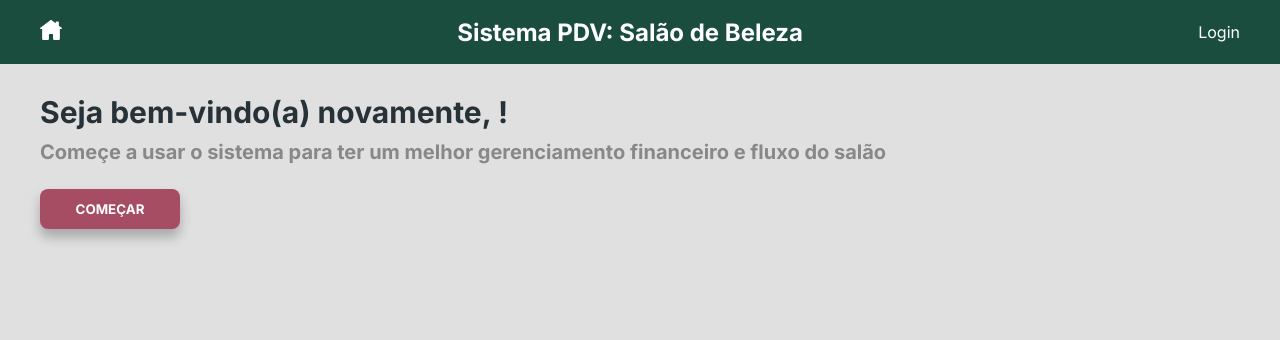
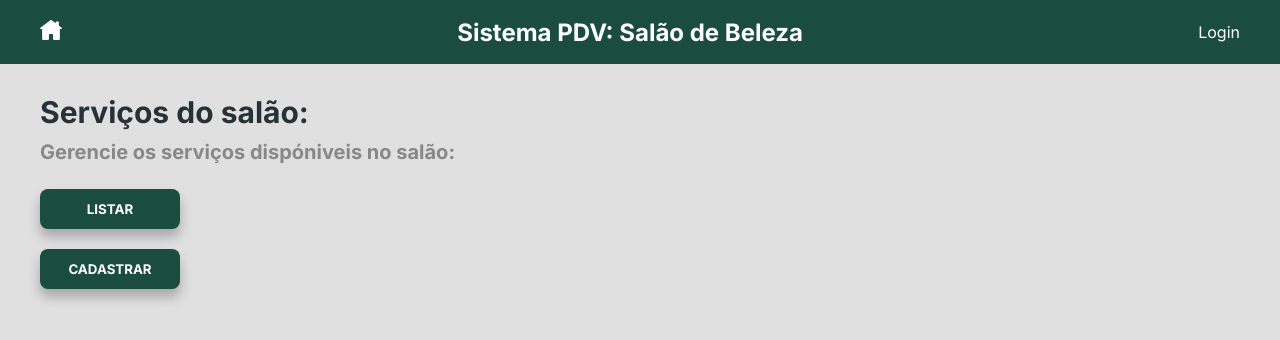
Before and after one commit to cauerg44/salon-manager, a React (Vite) app in the folder beauty-core-frontend/: page /services in a window 1280 px wide. Before the commit this address led to /. Shown: the top 340 px of the page. Built offline with nearby package versions, Linux system fonts and the light colour scheme; no server answers.

Commit message:
wip: salon services page.

```diff
--- a/beauty-core-frontend/src/App.tsx
+++ b/beauty-core-frontend/src/App.tsx
@@ -11,6 +11,7 @@ import { useState } from "react";
 import { ContextProfessionalLogged } from "./utils/context-professional-logged";
 import ClientsListing from "./routes/ClientHome/Clients/ClientsListing";
 import Clients from "./routes/ClientHome/Clients";
+import Services from "./routes/ClientHome/Services";
 
 export default function App() {
 
@@ -26,6 +27,7 @@ export default function App() {
               <Route path="home" element={<Home />} />
               <Route path="login" element={<Login />} />
               <Route path="general" element={<General />} />
+              <Route path="services" element={<Services />} />
               <Route path="specializations" element={<Specializations />}>
                 <Route path="listing" element={<SpecializationsListing />} />
               </Route>
--- a/beauty-core-frontend/src/routes/ClientHome/General/index.tsx
+++ b/beauty-core-frontend/src/routes/ClientHome/General/index.tsx
@@ -15,7 +15,9 @@ export default function General() {
             <div className='bcf-action-item'>Clientes</div>
           </Link>
 
-          <div className='bcf-action-item'>Serviços</div>
+          <Link to={"/services"}>
+            <div className='bcf-action-item'>Serviços</div>
+          </Link>
 
           <Link to={"/specializations"}>
             <div className='bcf-action-item'>Especialidades</div>
--- a/beauty-core-frontend/src/routes/ClientHome/Home/index.tsx
+++ b/beauty-core-frontend/src/routes/ClientHome/Home/index.tsx
@@ -1,8 +1,8 @@
 import { Link } from 'react-router-dom';
-import ButtonPrimary from '../../../components/ButtonPrimary';
+import ButtonPrimary from '../../../components/ButtonPrimary/index.tsx';
 import './styles.css';
 import { useContext, useEffect, useState } from 'react';
-import type { ProfessionalLoggedDTO } from '../../../models/professional-logged';
+import type { ProfessionalLoggedDTO } from '../../../models/professional-logged.ts';
 import * as professionalService from '../../../services/professional-service.ts';
 import { ContextProfessionalLogged } from '../../../utils/context-professional-logged.ts';
 
--- /dev/null
+++ b/beauty-core-frontend/src/routes/ClientHome/Services/index.tsx
@@ -0,0 +1,23 @@
+import { Link } from 'react-router-dom';
+import ButtonSecondary from '../../../components/ButtonSecondary';
+import './styles.css';
+
+export default function Services() {
+
+  return (
+    <section id="services-section" className="bcf-container-1200px">
+      <div className='bcf-services-modal'>
+        <h2>Serviços do salão:</h2>
+        <h3>Gerencie os serviços dispóniveis no salão:</h3>
+
+        <div className='bcf-specialization-modal-buttons'>
+          <Link to={"/services/listing"}>
+            <ButtonSecondary text='Listar' />
+          </Link>
+          <ButtonSecondary text='Cadastrar' />
+        </div>
+
+      </div>
+    </section>
+  );
+}
--- /dev/null
+++ b/beauty-core-frontend/src/routes/ClientHome/Services/styles.css
@@ -0,0 +1,15 @@
+.bcf-services-modal {
+  margin-top: 30px;
+}
+
+.bcf-services-modal h2 {
+  font-size: 30px;
+  color: var(--bcf--font-color-secondary);
+  margin-bottom: 10px;
+}
+
+.bcf-services-modal h3 {
+  font-size: 20px;
+  color: var(--bcf--font-color-tertiary);
+  margin-bottom: 25px;
+}
```
